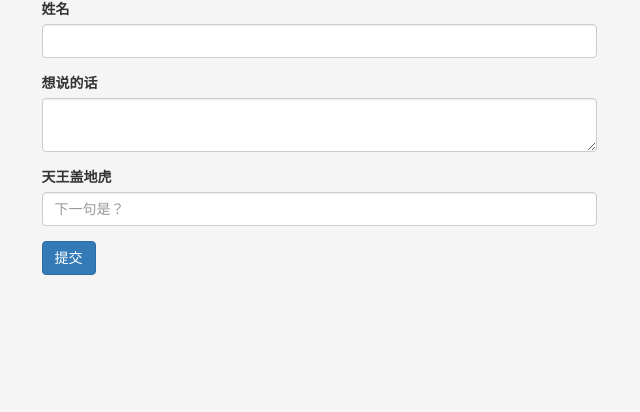
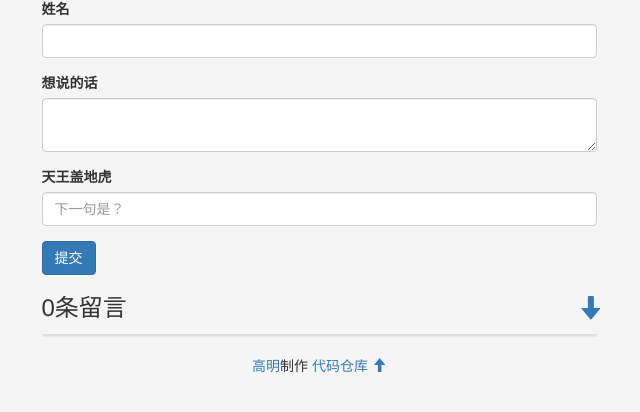
Before and after one commit to gaomingruc/say_hello, a Flask app: page / in a window 1280 px wide. Shown: the part 71-483 px from the top of the page, without its empty margins (321-961 px from the left). Run offline with Flask 2, Linux system fonts and the light colour scheme; data that the repository does not hold is empty; some libraries are stand-ins or nearby versions.

Commit message:
v0.2 完成了基本功能

```diff
--- a/app.py
+++ b/app.py
@@ -1,13 +1,24 @@
+import os
+import datetime
 from flask import Flask, render_template, url_for, redirect, request, flash
+# 表单
 from flask_wtf import FlaskForm
+from sqlalchemy.sql.operators import desc_op
 from wtforms import StringField, TextAreaField, SubmitField
 from wtforms.validators import DataRequired, Length
+# 数据库
+from flask_sqlalchemy import SQLAlchemy
 
 
 app = Flask(__name__)
 app.config["SECRET_KEY"] = "dev"
+db = SQLAlchemy(app)
+app.config['SQLALCHEMY_DATABASE_URI'] = os.getenv(
+    'DATABASE_URL', 'sqlite:///' + os.path.join(app.root_path, 'data.db'))
+app.config['SQLALCHEMY_TRACK_MODIFICATIONS'] = False
 
 
+# 定义表单类
 class PostMessageForm(FlaskForm):
     """
     本表单包含四个组件：姓名、信息、验证切口、提交按钮
@@ -15,17 +26,30 @@ class PostMessageForm(FlaskForm):
     name = StringField(label="姓名", validators=[
                        DataRequired(), Length(min=1, max=20)])
     message = TextAreaField(label="想说的话", validators=[
-        DataRequired(), Length(min=1, max=200)])
+        DataRequired(), Length(min=1, max=2000)])
     check_info = StringField(label="天王盖地虎", validators=[
         DataRequired(), Length(min=1, max=200)], render_kw={'placeholder': '下一句是？'})
     submit = SubmitField('提交')
 
 
+# 定义留言数据库
+class Note(db.Model):
+    id = db.Column(db.Integer, primary_key=True)
+    author = db.Column(db.String(20), unique=False, nullable=False)
+    content = db.Column(db.Text, unique=False, nullable=False)
+    create_time = db.Column(db.DateTime, default=datetime.datetime.now)
+
+
+# 定义路径
 @app.route("/", methods=["GET", "POST"])
 def index():
     form = PostMessageForm()
-    if form.validate_on_submit():
-        flash(form.name.data)
-        flash(form.message.data)
+    notes = Note.query.order_by(Note.id.desc()).all()
+    if form.validate_on_submit() and form.check_info.data == "宝塔镇河妖":
+        note = Note(author=form.name.data, content=form.message.data)
+        db.session.add(note)
+        db.session.commit()
+        flash("作者为“%s”，内容为“%s...”的留言已添加" %
+              (form.name.data, form.message.data[:10]))
         return redirect(url_for("index"))
-    return render_template("base.html", form=form)
+    return render_template("base.html", form=form, notes=notes)
--- a/static/style.css
+++ b/static/style.css
@@ -12,3 +12,8 @@ body {
 .error-message {
     color: red;
 }
+
+/* 留言信息展示列表下姓名字体 */
+#note-list li .name {
+    color: #28a745;
+}
--- a/templates/base.html
+++ b/templates/base.html
@@ -64,6 +64,64 @@
             </div>
         </div>
 
+        <!-- 留言信息数量 -->
+        <div class="row">
+            <div class="col-md-6 col-md-offset-3">
+                <div class="row">
+                    <div class="col-md-3 h3">
+                        {{ notes|length }}条留言
+                    </div>
+                    <div class="col-md-1 col-md-offset-8 h3">
+                        <a href="#up" class="glyphicon glyphicon-arrow-down" id="down"></a>
+                    </div>
+                </div>
+            </div>
+        </div>
+
+        <!-- 留言信息展示 -->
+        <div class="row" id="note-list">
+            <div class="col-md-6 col-md-offset-3">
+                <div class="panel panel-default">
+                    <!-- List group -->
+                    <ul class="list-group">
+                        <!-- 单条留言 -->
+                        {% for note in notes %}
+                        <li class="list-group-item">
+                            <!-- 姓名、时间 -->
+                            <div class="row">
+                                <div class="col-md-6 h5 text-muted">
+                                    <span class="name">{{ note.author }}</span>
+                                    <span>#{{ note.id }}</span>
+                                </div>
+                                <div class="col-md-4 col-md-offset-2 h5 text-muted">
+                                    {{ note.create_time.strftime("%Y-%m-%d %H:%M:%S") }}
+                                </div>
+                            </div>
+                            <!-- 内容 -->
+                            <div>
+                                {{ note.content }}
+                            </div>
+                        </li>
+                        {% endfor %}
+                    </ul>
+                </div>
+            </div>
+        </div>
+
+        <!-- 页脚 -->
+        <div class="row">
+            <div class="col-md-6 col-md-offset-3 text-center">
+                <span>
+                    <a href="https://github.com/gaomingruc" target="_blank">高明</a>制作
+                </span>
+                <span>
+                    <a href="https://github.com/gaomingruc/say_hello" target="_blank">代码仓库</a>
+                </span>
+                <span>
+                    <a href="#down" class="glyphicon glyphicon-arrow-up" id="up"></a>
+                </span>
+            </div>
+        </div>
     </div>
     <script src="{{ url_for('static', filename='js/jquery-3.6.0.js') }}"></script>
     <script src="{{ url_for('static', filename='bootstrap/js/bootstrap.min.js') }}"></script>
```
Also changed, not shown: requirements.txt (added, +18 -0 lines), README.md, 1 other file.
